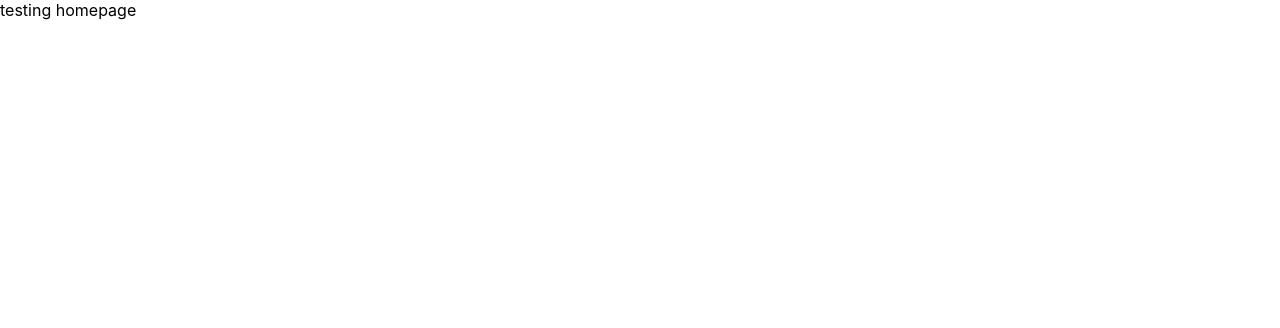
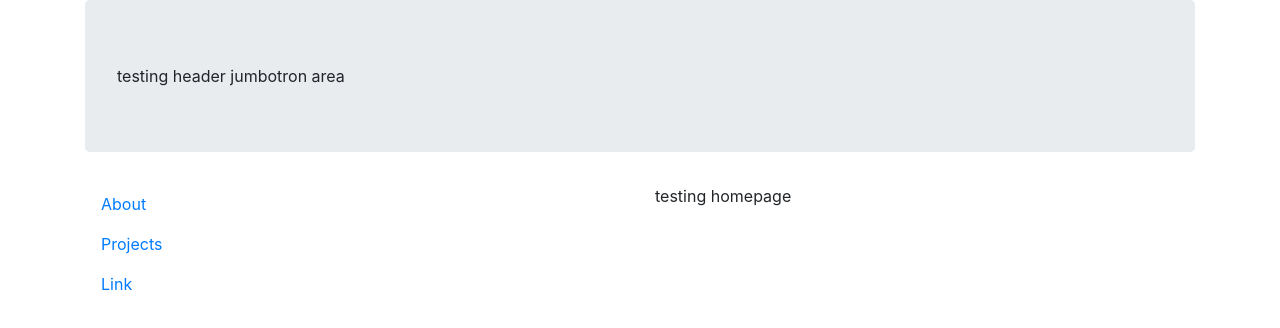
Before and after one commit to 6erik/portfolio, a React (Create React App) app: page / in a window 1280 px wide. Shown: the top 328 px of the page. Built offline with nearby package versions, Linux system fonts and the light colour scheme.

Commit message:
Added basic layout to App.js

```diff
--- a/package.json
+++ b/package.json
@@ -7,6 +7,7 @@
     "@testing-library/jest-dom": "^5.11.6",
     "@testing-library/react": "^11.2.2",
     "@testing-library/user-event": "^12.2.2",
+    "bootstrap": "^4.5.3",
     "react": "^17.0.1",
     "react-bootstrap": "^1.4.0",
     "react-dom": "^17.0.1",
--- a/src/App.js
+++ b/src/App.js
@@ -1,12 +1,24 @@
 import './App.css';
 
+import Header from './Components/Header.js'
 import Homepage from './Components/Homepage.js'
+import NavMenu from './Components/NavMenu.js'
+
+import Container from "react-bootstrap/Container"
+import Row from "react-bootstrap/Row"
+import Col from "react-bootstrap/Col"
 
 function App() {
   return (
-    <div>
-      <Homepage />
-    </div>
+    <Container>
+      <Row>
+        <Col> <Header /> </Col>
+      </Row>
+      <Row>
+        <Col> <NavMenu /> </Col>
+        <Col> <Homepage /> </Col>
+      </Row>
+    </Container>
   );
 }
 
--- /dev/null
+++ b/src/Components/Header.js
@@ -0,0 +1,11 @@
+import Jumbotron from "react-bootstrap/Jumbotron"
+
+function Header() {
+    return (
+      <Jumbotron>
+        testing header jumbotron area
+      </Jumbotron>
+    )
+}
+
+export default Header
--- /dev/null
+++ b/src/Components/NavMenu.js
@@ -0,0 +1,13 @@
+import Nav from "react-bootstrap/Nav"
+
+function NavMenu() {
+    return (
+      <Nav defaultActiveKey="/home" className="flex-column">
+        <Nav.Link href="/">About</Nav.Link>
+        <Nav.Link eventKey="link-1">Projects</Nav.Link>
+        <Nav.Link eventKey="link-2">Link</Nav.Link>
+      </Nav>
+    )
+}
+
+export default NavMenu
--- a/src/index.js
+++ b/src/index.js
@@ -1,4 +1,5 @@
 import React from 'react';
+import 'bootstrap/dist/css/bootstrap.min.css';
 import ReactDOM from 'react-dom';
 import './index.css';
 import App from './App';
```
Also changed, not shown: 2 other files (tests, documents, lock files or other folders).
